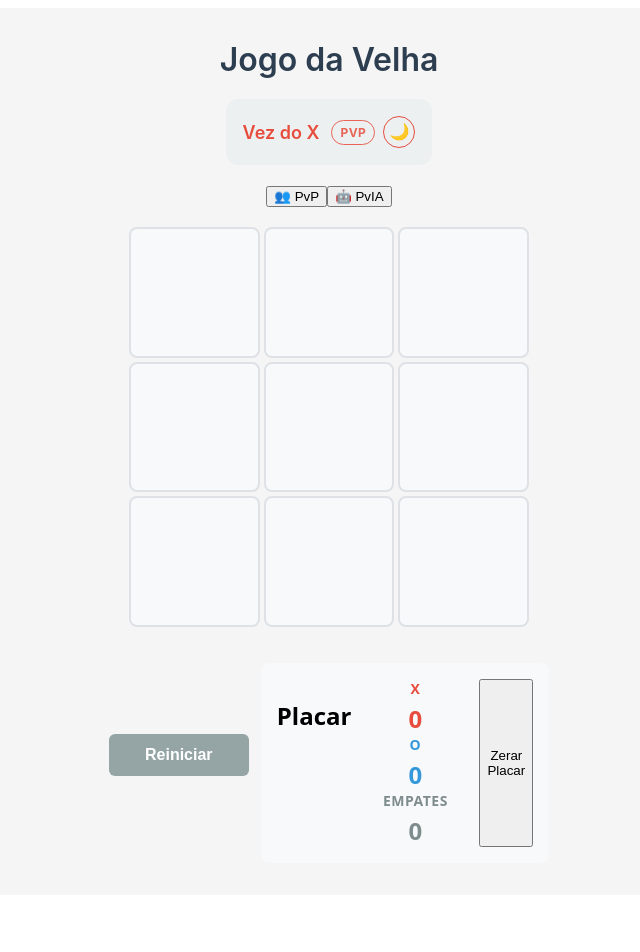
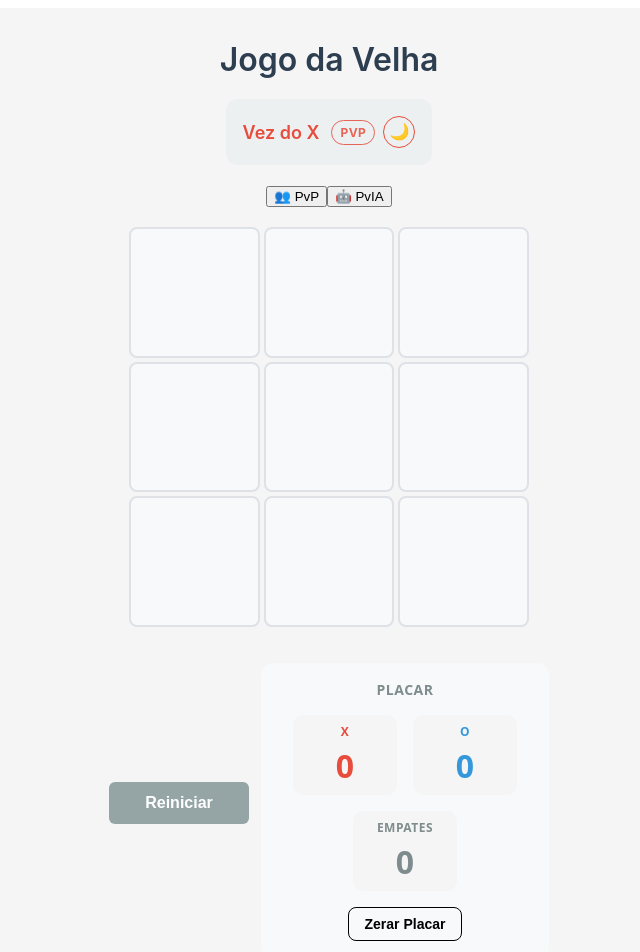
Before and after one commit to Marcelo-Marcos999/teste-estudio, a React (Vite) app: page / in a window 1280 px wide. Shown: the top 952 px of the page, without its empty margins (311-951 px from the left). Before the commit the page ends 903 px from the top, so only its background shows below. Built offline with nearby package versions, Linux system fonts and the light colour scheme.

Commit message:
feat: update src/components/Scoreboard.module.css

```diff
--- a/src/components/Scoreboard.module.css
+++ b/src/components/Scoreboard.module.css
@@ -1,12 +1,43 @@
+@keyframes fadeUp {
+  from {
+    opacity: 0;
+    transform: translateY(8px);
+  }
+  to {
+    opacity: 1;
+    transform: translateY(0);
+  }
+}
+
 .scoreboard {
   display: flex;
+  flex-direction: column;
+  align-items: center;
+  gap: 16px;
+  padding: 16px;
+  margin-top: 16px;
+  background: var(--card-bg, #f8f9fa);
+  border: 1px solid var(--border, transparent);
+  border-radius: 12px;
+  font-family: system-ui, -apple-system, sans-serif;
+  transition: background 0.2s, color 0.2s, box-shadow 0.2s;
+}
+
+.title {
+  margin: 0;
+  font-size: 0.875rem;
+  font-weight: 700;
+  letter-spacing: 0.5px;
+  text-transform: uppercase;
+  color: var(--muted, #7f8c8d);
+}
+
+.scores {
+  display: flex;
+  flex-wrap: wrap;
   justify-content: center;
-  gap: 24px;
-  padding: 16px;
-  background-color: #f8f9fa;
-  border-radius: 8px;
-  margin-top: 16px;
-  font-family: system-ui, -apple-system, sans-serif;
+  gap: 16px;
+  width: 100%;
 }
 
 .scoreItem {
@@ -15,48 +46,89 @@
   align-items: center;
   gap: 4px;
   min-width: 80px;
+  padding: 8px 12px;
+  background: var(--cell-bg, #f5f5f5);
+  border-radius: 10px;
+  animation: fadeUp 0.4s ease-out backwards;
+  transition: background 0.2s, color 0.2s, box-shadow 0.2s;
+}
+
+.scoreItem:nth-child(1) {
+  animation-delay: 0.05s;
+}
+
+.scoreItem:nth-child(2) {
+  animation-delay: 0.1s;
+}
+
+.scoreItem:nth-child(3) {
+  animation-delay: 0.15s;
 }
 
 .scoreLabel {
-  font-size: 0.875rem;
+  font-size: 0.75rem;
   font-weight: 600;
-  color: #2c3e50;
+  color: var(--muted, #2c3e50);
   text-transform: uppercase;
   letter-spacing: 0.5px;
 }
 
 .scoreValue {
-  font-size: 1.5rem;
+  font-size: clamp(1.5rem, 4vw, 2rem);
   font-weight: 700;
-  color: #2c3e50;
+  color: var(--fg, #2c3e50);
+  font-variant-numeric: tabular-nums;
 }
 
 .scoreX .scoreLabel,
 .scoreX .scoreValue {
-  color: #e74c3c;
+  color: var(--x-color, #e74c3c);
 }
 
 .scoreO .scoreLabel,
 .scoreO .scoreValue {
-  color: #3498db;
+  color: var(--o-color, #3498db);
 }
 
 .scoreDraw .scoreLabel,
 .scoreDraw .scoreValue {
-  color: #7f8c8d;
+  color: var(--draw-color, #7f8c8d);
+}
+
+.resetButton {
+  padding: 8px 16px;
+  font-size: 0.875rem;
+  font-weight: 600;
+  cursor: pointer;
+  border-radius: 8px;
+  border: 1px solid var(--border, currentColor);
+  background: transparent;
+  color: var(--fg, inherit);
+  transition: background 0.2s, color 0.2s, transform 0.2s, box-shadow 0.2s;
+}
+
+.resetButton:hover {
+  background: var(--cell-hover, rgba(0, 0, 0, 0.05));
+  transform: translateY(-1px);
+}
+
+.resetButton:focus-visible {
+  outline: 2px solid var(--primary, #3498db);
+  outline-offset: 2px;
 }
 
 @media (max-width: 480px) {
   .scoreboard {
-    gap: 16px;
+    gap: 12px;
     padding: 12px;
+  }
+
+  .scores {
+    gap: 8px;
   }
 
   .scoreItem {
     min-width: 60px;
-  }
-
-  .scoreValue {
-    font-size: 1.25rem;
+    padding: 6px 8px;
   }
 }
```
